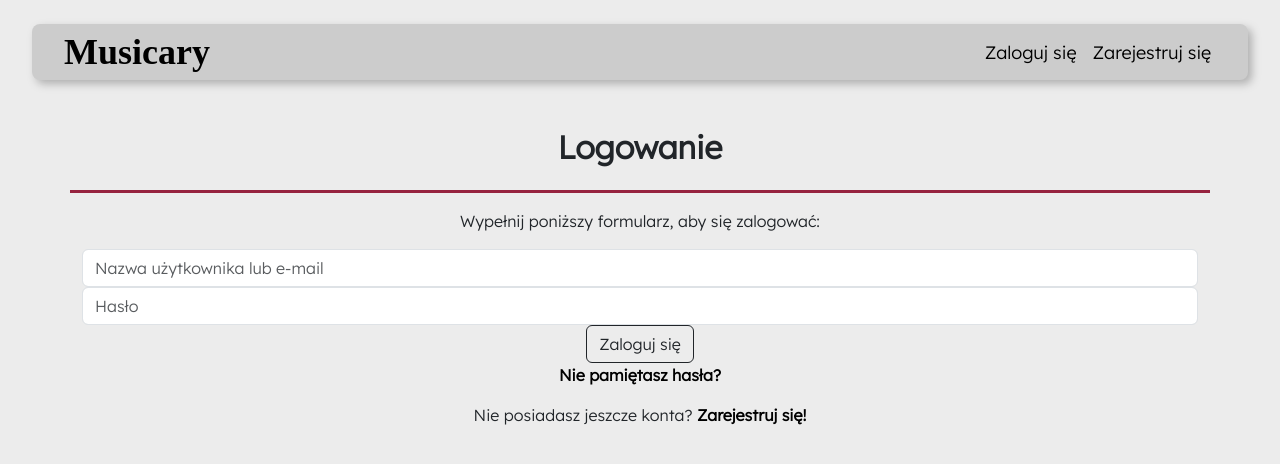
After one commit to spirteque/musicary, a Django app: page /login/ in a window 1280 px wide. The commit adds this page. Shown: the top 464 px of the page. Run offline with Django 4.2, Linux system fonts and the light colour scheme; some libraries are stand-ins or nearby versions; some web fonts are replaced.

Commit message:
feat: login implementation

```diff
--- /dev/null
+++ b/account/forms.py
@@ -0,0 +1,20 @@
+from django.contrib.auth.forms import AuthenticationForm, UsernameField
+from django import forms
+
+
+class UserLoginForm(AuthenticationForm):
+    def __init__(self, *args, **kwargs):
+        super(UserLoginForm, self).__init__(*args, **kwargs)
+
+    username = UsernameField(widget=forms.TextInput(
+        attrs={'class': 'form-control',
+               'placeholder': 'Nazwa użytkownika lub e-mail'
+        }
+    ))
+
+    password = forms.CharField(widget=forms.PasswordInput(
+        attrs={
+            'class': 'form-control',
+            'placeholder': 'Hasło'
+        }
+    ))
--- /dev/null
+++ b/account/templates/registration/login.html
@@ -0,0 +1,56 @@
+{% extends "main/base.html" %}
+
+
+{% block title %}Logowanie{% endblock %}
+
+{% block header %}
+    <div class="row justify-content-center m-4 mt-5">
+        <h1 class="main-header m-0">
+            Logowanie
+        </h1>
+    </div>
+{% endblock header %}
+
+{% block content %}
+
+    <p>Wypełnij poniższy formularz, aby się zalogować:</p>
+
+    <div>
+            <form action="{% url 'login' %}" method="post">
+                {{ form.non_field_errors }}
+                <div>
+                    {{ form.username }}
+                    {{ form.username.errors }}
+                </div>
+
+                <div>
+                    {{ form.password }}
+                    {{ form.password.errors }}
+                </div>
+
+                {% csrf_token %}
+                <input type="hidden" name="next" value="{{ next }}"/>
+
+                {% if form.errors %}
+                    <p>
+                    Nazwa użytkownika lub hasło są nieprawidłowe.
+                    Spróbuj ponownie.
+                    </p>
+                {% endif %}
+
+                <button type="submit" class="btn btn-outline-dark">Zaloguj się</button>
+
+            </form>
+
+        <p>
+            <a href="#" class="link font-weight-bolder">
+            Nie pamiętasz hasła?
+            </a>
+        </p>
+
+        <p>
+            Nie posiadasz jeszcze konta? <a href="#" class="link font-weight-bolder">Zarejestruj się!</a>
+        </p>
+
+    </div>
+{% endblock %}
--- a/account/urls.py
+++ b/account/urls.py
@@ -1,8 +1,12 @@
-# from django.urls import path
-# from main import views
+from django.urls import path
+from django.contrib.auth import views as auth_views
 
-# namespace = 'account'
+from .forms import UserLoginForm
+from . import views
 
-# urlpatterns = [
-#     path('', ),
-# ]
+namespace = 'account'
+
+urlpatterns = [
+    path('login/', auth_views.LoginView.as_view(authentication_form=UserLoginForm), name='login'),
+    path('logout/', auth_views.LogoutView.as_view(), name='logout'),
+]
--- a/main/static/css/base.css
+++ b/main/static/css/base.css
@@ -32,12 +32,15 @@ body {
 
 .nav-action {
     padding: 0.3rem;
-    color: black;
-    text-decoration: none;
     font-size: 1.125rem;
 }
 
-.nav-action:hover {
+.link {
+    color: black;
+    text-decoration: none;
+}
+
+.link:hover {
     color: #96233F;
 }
 
@@ -60,3 +63,7 @@ body {
 .primary-red {
     color: #96233F;
 }
+
+.font-weight-bolder {
+    font-weight: 700;
+}
--- a/main/templates/main/base.html
+++ b/main/templates/main/base.html
@@ -26,15 +26,34 @@
 
 <body>
     <nav class="nav">
-        <a class="logo" href="#">
+        <a class="logo" href="{% url 'home' %}">
             Musicary
         </a>
-        {% block nav %}
-        {% endblock nav %}
+        <span class="nav-actions">
+            <a href="{% url 'login' %}" class="nav-action link">
+                Zaloguj się
+            </a>
+            <a href="{% url 'logout' %}" class="nav-action link">
+                Zarejestruj się
+            </a>
+        </span>
     </nav>
 
-    {% block content %}
-    {% endblock content %}
+
+    <div class="container text-center">
+
+        {% block header %}
+        {% endblock header %}
+
+        <div class="row">
+            <hr class="hr hr-bold" />
+        </div>
+
+        {% block content %}
+        {% endblock content %}
+    </div>
+
+
 
 </body>
 </html>
--- a/musicary/settings.py
+++ b/musicary/settings.py
@@ -38,7 +38,6 @@ INSTALLED_APPS = [
     "django.contrib.messages",
     "django.contrib.staticfiles",
     "main.apps.MainConfig",
-    "bootstrap5",
     "account.apps.AccountConfig",
 ]
 
--- a/musicary/urls.py
+++ b/musicary/urls.py
@@ -20,5 +20,5 @@ from django.urls import path, include
 urlpatterns = [
     path("admin/", admin.site.urls),
     path('', include("main.urls")),
-    # path('account/', include("account.urls")),
+    path('', include("account.urls")),
 ]
--- a/py_links.txt
+++ b/py_links.txt
@@ -1 +1,2 @@
 https://www.w3schools.com/django/django_add_bootstrap5.php
+https://stackoverflow.com/questions/55369645/how-to-customize-default-auth-login-form-in-django
```
Also changed, not shown: account/views.py (+11 -0 lines), main/templates/main/welcome_page.html (+5 -19 lines), account/templates/registration/logout.html (added), db.sqlite3.
